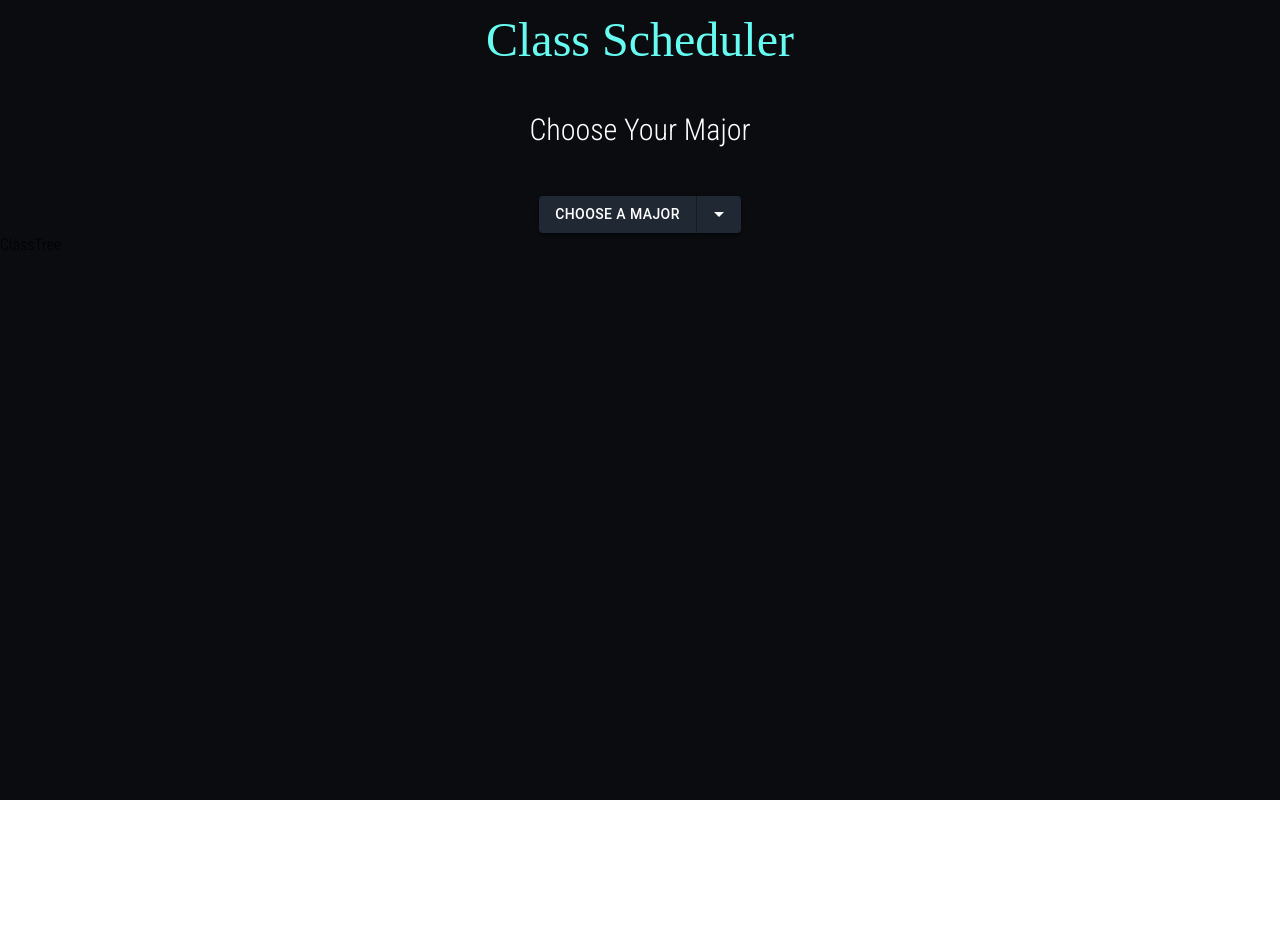
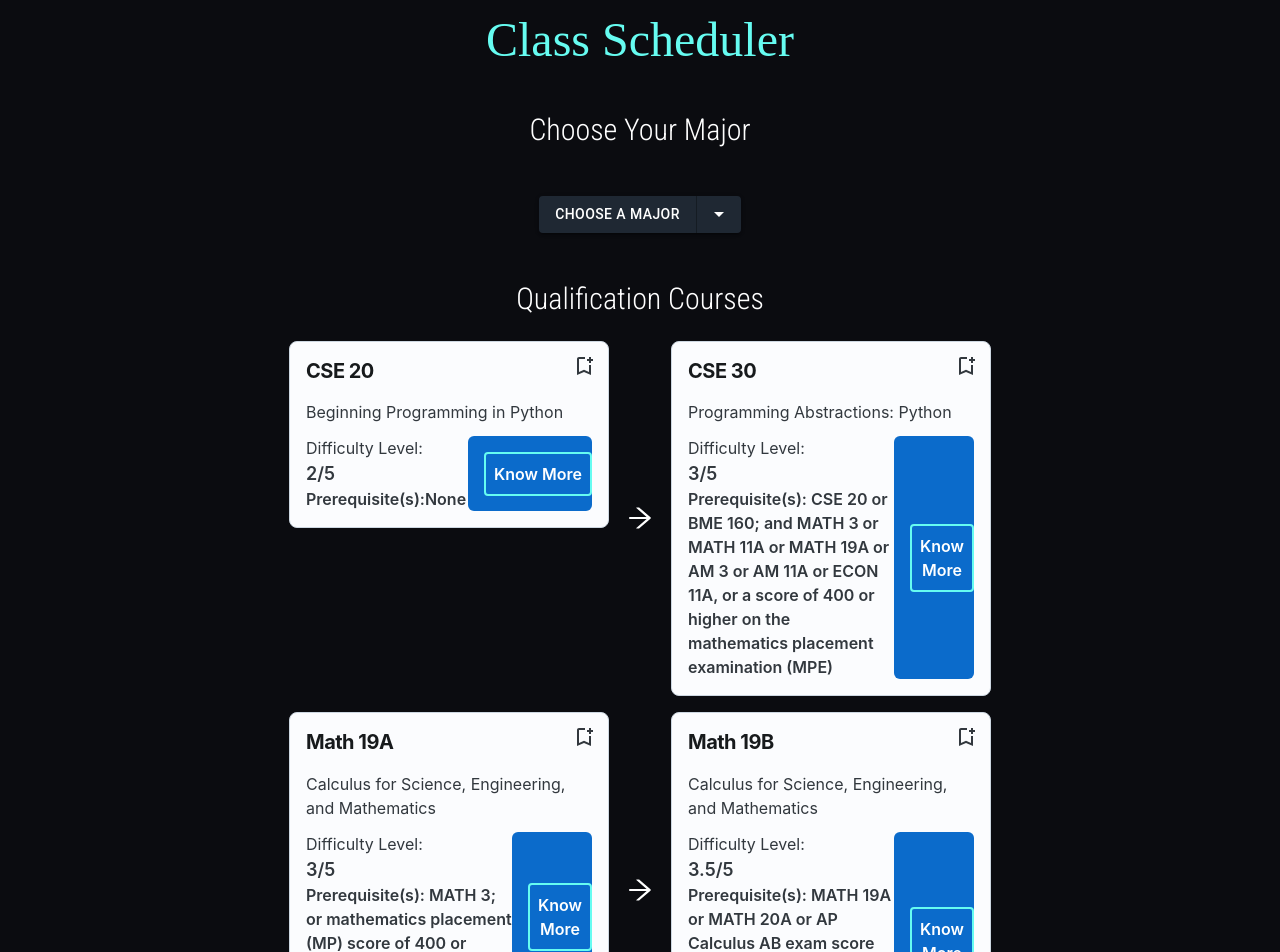
Before and after one commit to AmandeepSingh789/Major-Roadmap, a React (Create React App) app: page / in a window 1280 px wide. Shown: the top 952 px of the page. Before the commit the page ends 800 px from the top, so only its background shows below. Built offline with nearby package versions, Linux system fonts and the light colour scheme; a web font is replaced by a local one.

Commit message:
working on BS qualification courses

```diff
--- a/package.json
+++ b/package.json
@@ -6,6 +6,7 @@
     "@emotion/react": "^11.10.6",
     "@emotion/styled": "^11.10.6",
     "@mui/icons-material": "^5.11.11",
+    "@mui/joy": "^5.0.0-alpha.69",
     "@mui/material": "^5.11.11",
     "@mui/styled-engine-sc": "^5.11.11",
     "@testing-library/jest-dom": "^5.16.5",
@@ -13,6 +14,7 @@
     "@testing-library/user-event": "^13.5.0",
     "react": "^18.2.0",
     "react-dom": "^18.2.0",
+    "react-icons": "^4.8.0",
     "react-scripts": "5.0.1",
     "reactflow": "^11.5.6",
     "styled-components": "^5.3.8",
--- a/src/App.js
+++ b/src/App.js
@@ -15,7 +15,10 @@ function App() {
       <div className='flex justify-center align-center mt-12'>
         <MajorPicker/>
       </div>
+      <div className='flex justify-center align-center mt-12'>
       <ClassTree path="CS BA"/>
+      </div>
+
 
 
 
--- /dev/null
+++ b/src/Components/ClassCard.jsx
@@ -0,0 +1,86 @@
+import * as React from 'react';
+import AspectRatio from '@mui/joy/AspectRatio';
+import Box from '@mui/joy/Box';
+import Button from '@mui/joy/Button';
+import Card from '@mui/joy/Card';
+import IconButton from '@mui/joy/IconButton';
+import Typography from '@mui/joy/Typography';
+import BookmarkAdd from '@mui/icons-material/BookmarkAddOutlined';
+import { CssVarsProvider, extendTheme } from '@mui/joy/styles';
+
+const theme = extendTheme({
+  components: {
+    JoyChip: {
+      styleOverrides: {
+        root: ({ ownerState, theme }) => ({
+          ...(ownerState.variant === 'solid' &&
+            ownerState.clickable && {
+              color: 'rgba(255 255 255 / 0.72)',
+              '&:hover': {
+                color: '#fff',
+              },
+              '&.Mui-disabled': {
+                opacity: 0.6,
+              },
+            }),
+        }),
+      },
+    },
+  },
+});
+
+const ClassCard = (props) => {
+  return (
+    <div>
+      <Card variant="outlined" sx={{ width: 320 }}>
+      <Typography level="h1" fontSize="xl" sx={{ mb: 0.5 }}>
+        {props.Code}
+      </Typography>
+      <Typography level="body2">{props.Name}</Typography>
+      <IconButton
+        aria-label="bookmark Bahamas Islands"
+        variant="plain"
+        color="neutral"
+        size="sm"
+        sx={{ position: 'absolute', top: '0.5rem', right: '0.5rem' }}
+      >
+        <BookmarkAdd />
+      </IconButton>
+      {/* <AspectRatio minHeight="120px" maxHeight="200px" sx={{ my: 2 }}>
+        <img
+          src="https://images.unsplash.com/photo-1527549993586-dff825b37782?auto=format&fit=crop&w=286"
+          srcSet="https://images.unsplash.com/photo-1527549993586-dff825b37782?auto=format&fit=crop&w=286&dpr=2 2x"
+          loading="lazy"
+          alt=""
+        />
+      </AspectRatio> */}
+      <Box sx={{ display: 'flex' }}>
+        <div>
+          <Typography level="body3">Difficulty Level:</Typography>
+          <Typography fontSize="lg" fontWeight="lg">
+            {props.Level}
+          </Typography>
+          <Typography fontSize="md" fontWeight="lg">
+            {props.PreReqs}
+          </Typography>
+        </div>
+        <Button
+          variant="solid"
+          size="xl"
+          color="primary"
+          aria-label="Explore"
+          sx={{ ml: 'auto', fontWeight: 600 }}
+          href={props.Link}
+
+        >
+          <a href={props.Link} target="_blank" className='border-2 p-2  border-[#66FCF1] rounded hover:bg-[#1F2833] ml-4'>
+            Know More
+            </a>
+        </Button>
+      </Box>
+    </Card>
+    </div>
+  )
+}
+
+export default ClassCard
--- a/src/Components/ClassTree.jsx
+++ b/src/Components/ClassTree.jsx
@@ -1,8 +1,94 @@
-import React from 'react'
+import ClassCard from "./ClassCard"
+import {AiOutlineArrowRight,AiOutlineArrowDown} from 'react-icons/ai'
 
 const ClassTree = (props) => {
   return (
-    <div>ClassTree</div>
+    <div className='flex justify-content align-center text-[#fff]'>
+        <div className="flex flex-col justify-content align-center">
+            {/* Div With Qualification Courses */}
+            <div className="self-center">
+                <h1 className="text-3xl mb-4">Qualification Courses</h1></div>
+
+
+            {/* Start of Div With CSE 20 AND CSE 30 */}
+
+            <div className="p-2 flex justify-content align-center">
+            <ClassCard
+                Code="CSE 20"
+                Name ="Beginning Programming in Python"
+                Link = "https://courses.soe.ucsc.edu/courses/cse20"
+                Level = "2/5"
+                PreReqs= "Prerequisite(s):None"
+                />
+
+            <div className="text-3xl ml-4 self-center">
+            <AiOutlineArrowRight />
+            </div>
+
+            <div className ="ml-4">
+
+            <ClassCard
+                Code="CSE 30"
+                Name ="Programming Abstractions: Python"
+                Link = "https://ucsc.smartcatalogiq.com/current/General-Catalog/Courses/CSE-Computer-Science-and-Engineering/Lower-Division/CSE-30"
+                Level = "3/5"
+                PreReqs= "Prerequisite(s): CSE 20 or BME 160; and MATH 3 or MATH 11A or MATH 19A or AM 3 or AM 11A or ECON 11A, or a score of 400 or higher on the mathematics placement examination (MPE)"
+
+                />
+            </div>
+
+            </div>
+            {/* End of Div With CSE 20 AND CSE 30 */}
+
+        {/* Start of Div With 19A and 19B */}
+        <div className="p-2 flex justify-content align-center">
+            <div>
+            <ClassCard
+            Code="Math 19A"
+            Name ="Calculus for Science, Engineering, and Mathematics"
+            Link = "https://ucsc.smartcatalogiq.com/current/General-Catalog/Courses/MATH-Mathematics/Lower-Division/MATH-19A"
+            Level = "3/5"
+            PreReqs= "Prerequisite(s): MATH 3; or mathematics placement (MP) score of 400 or higher; or AP Calculus AB exam score of 3 or higher."
+            />
+            </div>
+            <div className="text-3xl ml-4 self-center">
+            <AiOutlineArrowRight />
+            </div>
+
+            <div className ="ml-4">
+
+            <ClassCard
+                Code="Math 19B"
+                Name ="Calculus for Science, Engineering, and Mathematics"
+                Link = "https://ucsc.smartcatalogiq.com/en/current/General-Catalog/Courses/MATH-Mathematics/Lower-Division/MATH-19B"
+                Level = "3.5/5"
+                PreReqs= "Prerequisite(s): MATH 19A or MATH 20A or AP Calculus AB exam score of 4 or 5, or BC exam score of 3 or higher, or IB Mathematics Higher Level exam score of 5 of higher"
+
+                />
+            </div>
+
+        </div>
+        {/* End of Div With 19A and 19B */}
+        <div className=" flex flex-col justify-center align-center">
+            <div className="ml-[20%] text-3xl"><AiOutlineArrowDown /></div>
+
+            <div>
+            <ClassCard
+            Code="Math 19A"
+            Name ="Calculus for Science, Engineering, and Mathematics"
+            Link = "https://ucsc.smartcatalogiq.com/current/General-Catalog/Courses/MATH-Mathematics/Lower-Division/MATH-19A"
+            Level = "3/5"
+            PreReqs= "Prerequisite(s): MATH 3; or mathematics placement (MP) score of 400 or higher; or AP Calculus AB exam score of 3 or higher."
+            />
+            </div>
+
+            </div>
+        {/* Start of Div With 16*/}
+
+        </div>
+        {/* Div With Qualification Courses */}
+
+    </div>
   )
 }
 
```
Also changed, not shown: 1 other file (tests, documents, lock files or other folders).
